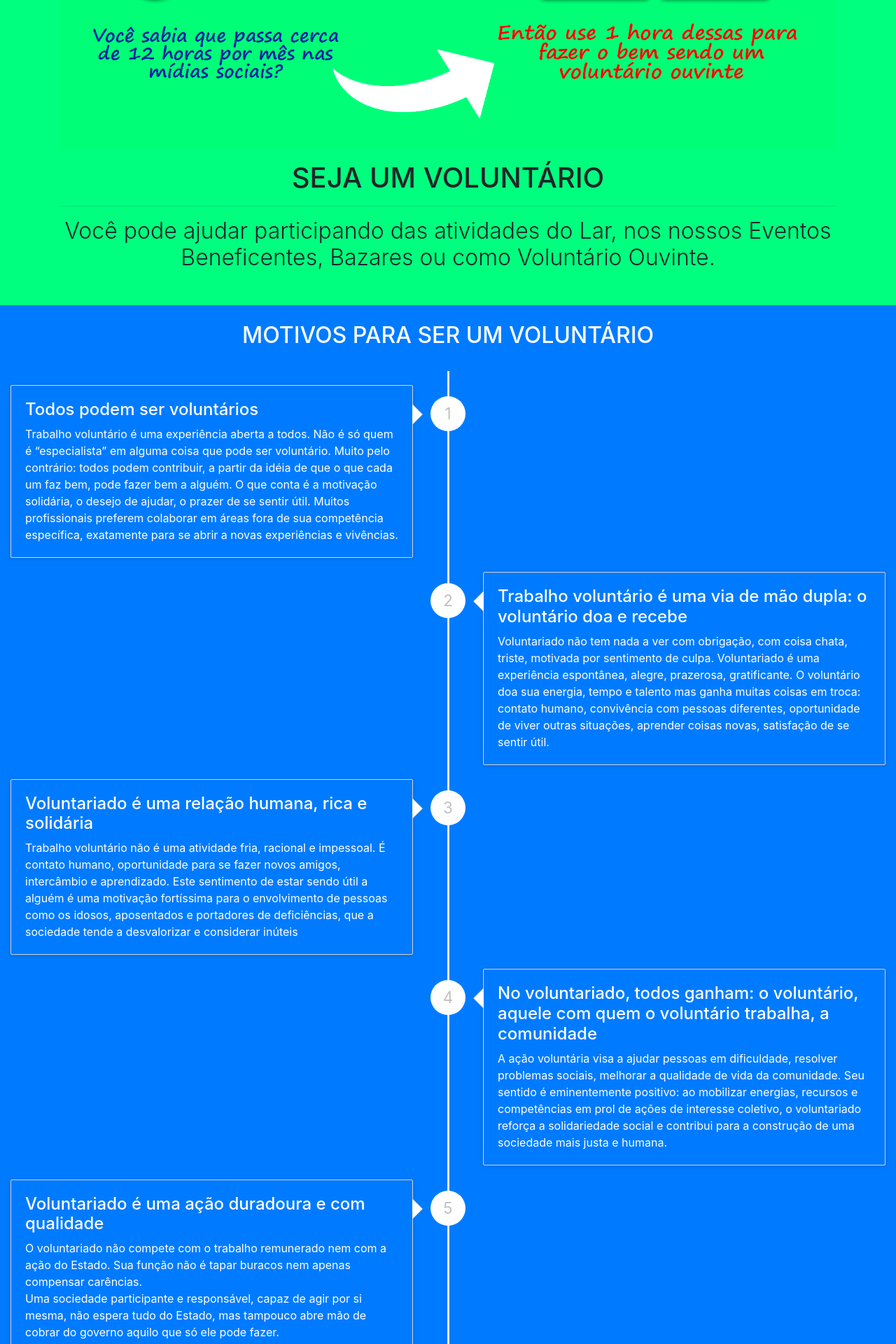
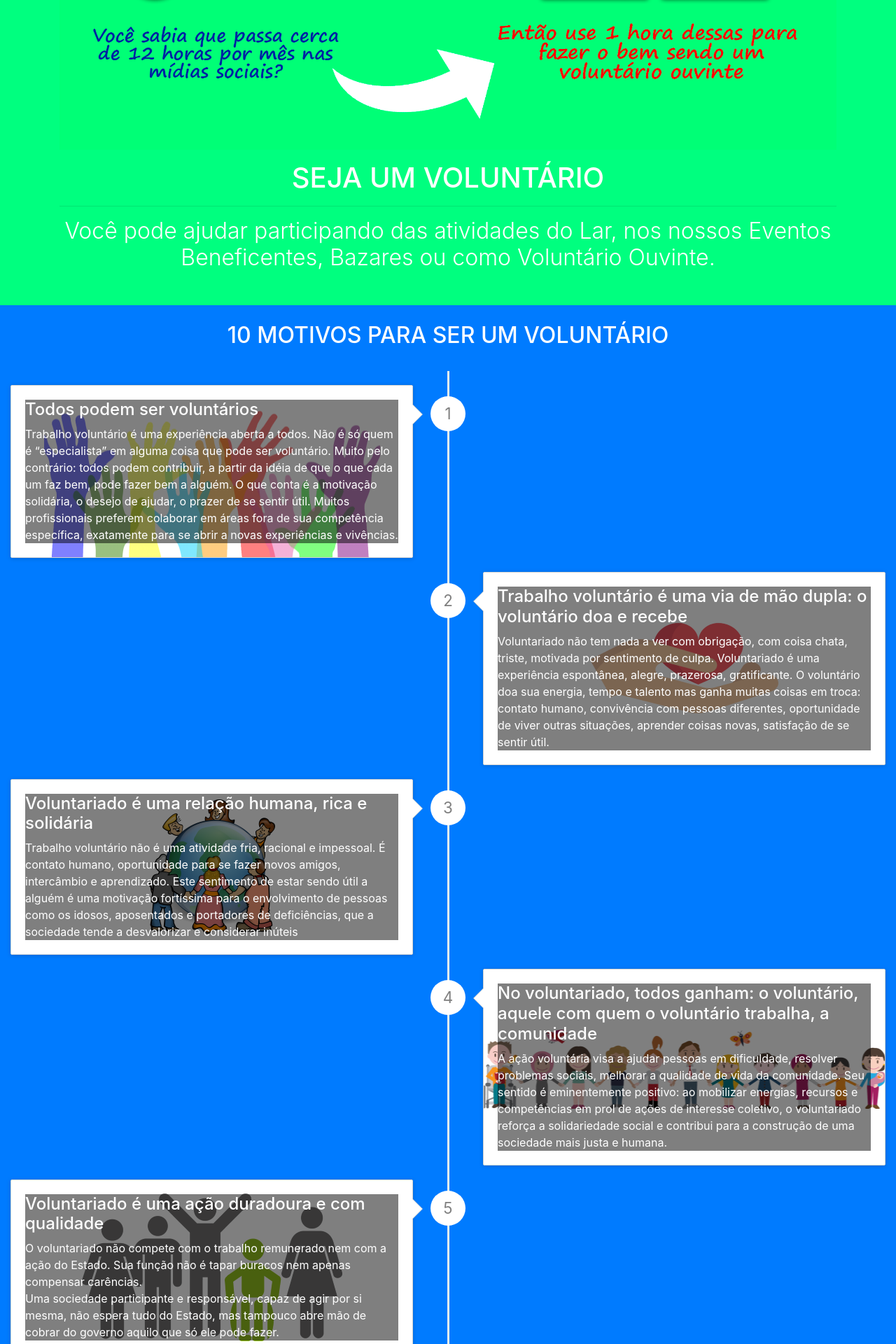
Before and after one commit to GregMasterBr/larsaovicentedepaula.com.br, a PHP site: page /voluntario in a window 1280 px wide. Shown: the part 442-2362 px from the top of the page at 70% size. Run offline with PHP 8.4, Linux system fonts and the light colour scheme; some libraries are stand-ins or nearby versions.

Commit message:
Adicionando fotos na timeline voluntários

```diff
--- a/css/carousel.css
+++ b/css/carousel.css
@@ -157,7 +157,7 @@
 }
 
 .timeline > li > .timeline-badge {
-  color: silver;
+  color: gray;
   width: 50px;
   height: 50px;
   line-height: 50px;
@@ -231,3 +231,38 @@
 .container-fluid a:hover{
   color: gray;
 }
+
+/*background timeline*/
+.timeline-body{
+  background-color: rgba(0,0,0,0.5);
+}
+.timeline-panel.m1{
+  background: white url("../img/voluntario/motivo1.png") no-repeat center;
+}
+.timeline-panel.m2{
+  background: white url("../img/voluntario/motivo2.png") no-repeat center;
+}
+.timeline-panel.m3{
+  background: white url("../img/voluntario/motivo3.png") no-repeat center;
+}
+.timeline-panel.m4{
+  background: white url("../img/voluntario/motivo4.png") no-repeat center;
+}
+.timeline-panel.m5{
+  background: white url("../img/voluntario/motivo5.png") no-repeat center;
+}
+.timeline-panel.m6{
+  background: white url("../img/voluntario/motivo6.png") no-repeat center;
+}
+.timeline-panel.m7{
+  background: white url("../img/voluntario/motivo7.png") no-repeat center;
+}
+.timeline-panel.m8{
+  background: white url("../img/voluntario/motivo8.png") no-repeat center;
+}
+.timeline-panel.m9{
+  background: white url("../img/voluntario/motivo9.png") no-repeat center;
+}
+.timeline-panel.m10{
+  background: white url("../img/voluntario/motivo10.png") no-repeat center;
+}
--- a/voluntario/index.html
+++ b/voluntario/index.html
@@ -41,21 +41,21 @@
 	      </nav>
 	      <div class="container">
 	      	<img class="img-fluid mb-3 d-block mx-auto" src="../img/voluntario/voluntario.png" alt="">
-        	<h1 class="text-uppercase mb-0">Seja um voluntário</h1>
+        	<h1 class="text-uppercase text-white mb-0">Seja um voluntário</h1>
         	<hr class="star-light">
-        	<h2 class="font-weight-light mb-0">Você pode ajudar participando das atividades do Lar, nos nossos Eventos Beneficentes, Bazares ou como Voluntário Ouvinte.</h2>
+        	<h2 class="font-weight-light text-white mb-0">Você pode ajudar participando das atividades do Lar, nos nossos Eventos Beneficentes, Bazares ou como Voluntário Ouvinte.</h2>
           </div>
 	    </header>
 		<!--Timeline-->
 	    <section class="bg-primary">
 			<div class="container-fluid">
 			  <div class="page-header">
-				<h2 id="timeline" class="text-center text-white text-uppercase py-4">Motivos para ser um voluntário</h2>
+				<h2 id="timeline" class="text-center text-white text-uppercase py-4">10 Motivos para ser um voluntário</h2>
 			  </div>
 			  <ul class="timeline">
 				<li>
 				  <div class="timeline-badge">1</div>
-				  <div class="timeline-panel">
+				  <div class="timeline-panel m1">
 					<div class="timeline-body">
 					  <h4 class="timeline-title text-white">Todos podem ser voluntários</h4>
 					  <p>Trabalho voluntário é uma experiência aberta a todos. Não é só quem é “especialista” em alguma coisa que pode ser voluntário. Muito pelo contrário: todos podem contribuir, a partir da idéia de que o que cada um faz bem, pode fazer bem a alguém. O que conta é a motivação solidária, o desejo de ajudar, o prazer de se sentir útil. Muitos profissionais preferem colaborar em áreas fora de sua competência específica, exatamente para se abrir a novas experiências e vivências.</p>
@@ -64,7 +64,7 @@
 				</li>
 				<li class="timeline-inverted">
 				  <div class="timeline-badge">2</div>
-				  <div class="timeline-panel">
+				  <div class="timeline-panel m2">
 					<div class="timeline-body">
 					  <h4 class="timeline-title text-white">Trabalho voluntário é uma via de mão dupla: o voluntário doa e recebe</h4>
 					  <p>Voluntariado não tem nada a ver com obrigação, com coisa chata, triste, motivada por sentimento de culpa. Voluntariado é uma experiência espontânea, alegre, prazerosa, gratificante. O voluntário doa sua energia, tempo e talento mas ganha muitas coisas em troca: contato humano, convivência com pessoas diferentes, oportunidade de viver outras situações, aprender coisas novas, satisfação de se sentir útil.</p>
@@ -73,7 +73,7 @@
 				</li>
 				<li>
 				  <div class="timeline-badge">3</div>
-				  <div class="timeline-panel">
+				  <div class="timeline-panel m3">
 					<div class="timeline-body">
 					  <h4 class="timeline-title text-white">Voluntariado é uma relação humana, rica e solidária</h4>
 					  <p>Trabalho voluntário não é uma atividade fria, racional e impessoal. É contato humano, oportunidade para se fazer novos amigos, intercâmbio e aprendizado. Este sentimento de estar sendo útil a alguém é uma motivação fortíssima para o envolvimento de pessoas como os idosos, aposentados e portadores de deficiências, que a sociedade tende a desvalorizar e considerar inúteis</p>
@@ -82,7 +82,7 @@
 				</li>
 				<li class="timeline-inverted">
 				  <div class="timeline-badge">4</div>
-				  <div class="timeline-panel">
+				  <div class="timeline-panel m4">
 					<div class="timeline-body">
 					  <h4 class="timeline-title text-white">No voluntariado, todos ganham: o voluntário, aquele com quem o voluntário trabalha, a comunidade</h4>
 					  <p>A ação voluntária visa a ajudar pessoas em dificuldade, resolver problemas sociais, melhorar a qualidade de vida da comunidade. Seu sentido é eminentemente positivo: ao mobilizar energias, recursos e competências em prol de ações de interesse coletivo, o voluntariado reforça a solidariedade social e contribui para a construção de uma sociedade mais justa e humana.</p>
@@ -91,7 +91,7 @@
 				</li>
 				<li>
 				  <div class="timeline-badge">5</div>
-				  <div class="timeline-panel">
+				  <div class="timeline-panel m5">
 					<div class="timeline-body">
 					  <h4 class="timeline-title text-white">Voluntariado é uma ação duradoura e com qualidade</h4>
 					  <p>O voluntariado não compete com o trabalho remunerado nem com a ação do Estado. Sua função não é tapar buracos nem apenas compensar carências.<br>
@@ -101,7 +101,7 @@
 				</li>
 				<li class="timeline-inverted">
 				  <div class="timeline-badge">6</div>
-				  <div class="timeline-panel">
+				  <div class="timeline-panel m6">
 					<div class="timeline-body">
 					  <h4 class="timeline-title text-white">As formas de ação voluntária são tão variadas quanto as necessidades da comunidade e a criatividade do voluntário</h4>
 					  <p>Tradicionalmente, no Brasil, o voluntariado se concentrou na área de saúde e no atendimento a pessoas carentes. O reconhecimento da urgência de ações nessas áreas não é contraditório com a valorização de novas possibilidades de voluntariado nas áreas de educação, atividades esportivas e culturais, proteção do meio ambiente, etc. Cada necessidade social é uma oportunidade de ação voluntária. Basta olhar em volta e dar o primeiro passo.</p>
@@ -110,7 +110,7 @@
 				</li>
 				<li>
 				  <div class="timeline-badge">7</div>
-				  <div class="timeline-panel">
+				  <div class="timeline-panel m7">
 					<div class="timeline-body">
 					  <h4 class="timeline-title text-white">Voluntariado é ação</h4>
 					  <p>O voluntário é um pessoa criativa, decidida, solidária. No trabalho voluntário, não há cartórios nem monopólios. Não há hierarquia de prioridades. Não é preciso pedir licença a alguém, antes de começar a agir. Quem quer, vai e faz.</p>
@@ -119,7 +119,7 @@
 				</li>
 				<li class="timeline-inverted">
 				  <div class="timeline-badge">8</div>
-				  <div class="timeline-panel">
+				  <div class="timeline-panel m8">
 					<div class="timeline-body">
 					  <h4 class="timeline-title text-white">Cada um é voluntário a seu modo</h4>
 					  <p>Alguns são capazes individualmente de identificar um problema, arregaçar as mangas e agir. Outros preferem atuar em grupo. Grupos de vizinhos, de amigos, de estudantes ou aposentados, de colegas de trabalho que se mobilizam para ajudar pessoas e comunidades. Por vezes, é uma instituição inteira que se mobiliza, seja ela um clube, uma igreja, uma entidade beneficente ou uma empresa. No voluntariado é assim: não há fórmulas nem receitas a serem seguidas.</p>
@@ -128,7 +128,7 @@
 				</li>
 				<li>
 				  <div class="timeline-badge">9</div>
-				  <div class="timeline-panel">
+				  <div class="timeline-panel m9">
 					<div class="timeline-body">
 					  <h4 class="timeline-title text-white">Voluntariado é escolha</h4>
 					  <p>Cada um contribui, na medida de suas possibilidades, com aquilo que sabe e quer fazer. Uns têm mais tempo livre, outros só dispõem de algumas poucas horas por semana. Alguns sabem exatamente onde ou com quem querem trabalhar. Outros estão prontos a ajudar no que for preciso, onde a necessidade é mais urgente. Cada compromisso assumido, no entanto, é para ser cumprido.</p>
@@ -137,7 +137,7 @@
 				</li>
 				<li class="timeline-inverted">
 				  <div class="timeline-badge">10</div>
-				  <div class="timeline-panel">
+				  <div class="timeline-panel m10">
 					<div class="timeline-body">
 					  <h4 class="timeline-title text-white">Voluntariado é um fenômeno mundial</h4>
 					  <p>A escolha do ano de 2001, pelas Nações Unidas como Ano Internacional do Voluntariado, representa o reconhecimento internacional do voluntariado como fenômeno contemporâneo e global. Esta celebração é uma oportunidade a ser aproveitada para consolidar o voluntariado no Brasil como componente essencial de uma sociedade cada vez mais democrática e participativa.</p>
```
Also changed, not shown: img/voluntario/motivo1.png (added), img/voluntario/motivo10.png (added), img/voluntario/motivo2.png (added), img/voluntario/motivo3.png (added), img/voluntario/motivo4.png (added), img/voluntario/motivo5.png (added), img/voluntario/motivo6.png (added), img/voluntario/motivo7.png (added), img/voluntario/motivo8.png (added), img/voluntario/motivo9.png (added).
